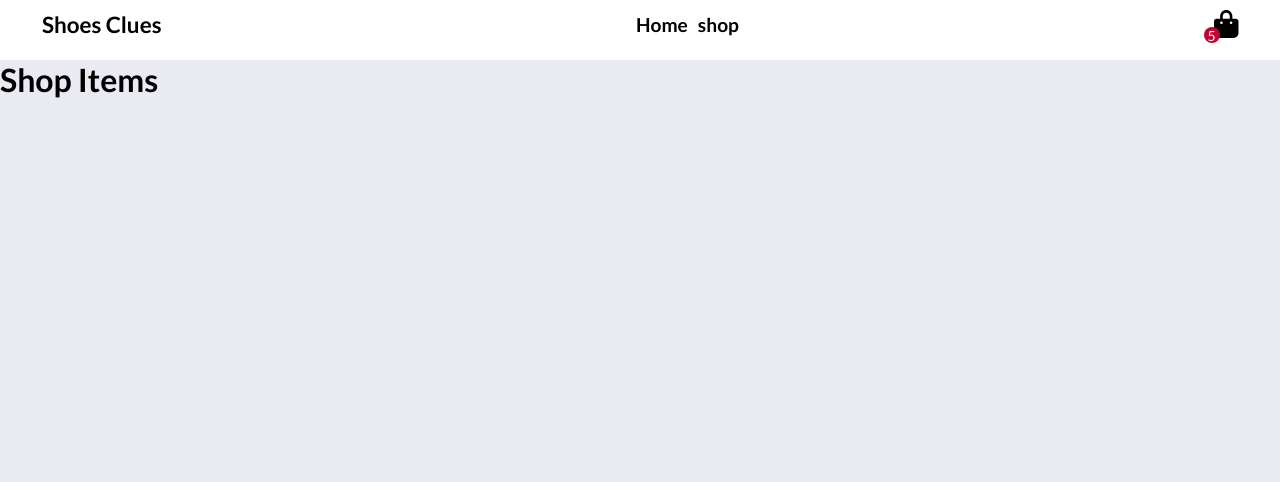
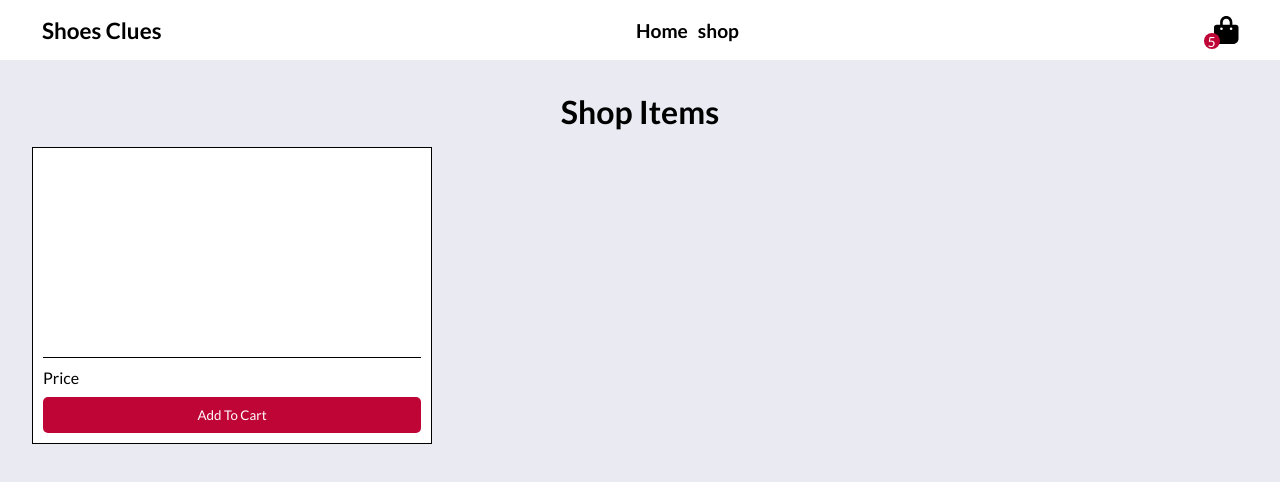
Before and after one commit to clements50/shoe-store, a React (Vite) app: page /Shop in a window 1280 px wide. Shown: the top 482 px of the page. Built offline with nearby package versions, Linux system fonts and the light colour scheme.

Commit message:
create shop item component and style shop and shop item

```diff
--- /dev/null
+++ b/src/components/ShopItem.jsx
@@ -0,0 +1,11 @@
+import styles from "../styles/ShopItem.module.css";
+
+export default function ShopItem() {
+  return (
+    <div className={styles.item_container}>
+      <div className={styles.image_container}></div>
+      <div className={styles.price_container}>Price</div>
+      <button>Add To Cart</button>
+    </div>
+  );
+}
--- a/src/index.css
+++ b/src/index.css
@@ -10,4 +10,5 @@
 #root {
   min-height: 100vh;
   background: #e9eaf2;
+  max-width: 1950px;
 }
--- a/src/pages/Shop.jsx
+++ b/src/pages/Shop.jsx
@@ -1,9 +1,11 @@
 import styles from "../styles/Shop.module.css";
+import ShopItem from "../components/ShopItem";
 
 export default function Shop() {
   return (
     <div className={styles.shop}>
       <h1>Shop Items</h1>
+      <ShopItem />
     </div>
   );
 }
--- a/src/styles/Navbar.module.css
+++ b/src/styles/Navbar.module.css
@@ -3,6 +3,8 @@
   height: 60px;
   position: relative;
   background: white;
+  display: flex;
+  align-items: center;
 }
 
 .navbar_flex__container {
--- a/src/styles/Shop.module.css
+++ b/src/styles/Shop.module.css
@@ -0,0 +1,8 @@
+.shop {
+  padding: 2rem;
+  text-align: center;
+}
+
+.shop h1 {
+  margin-bottom: 1rem;
+}
--- /dev/null
+++ b/src/styles/ShopItem.module.css
@@ -0,0 +1,33 @@
+.item_container {
+  padding: 10px;
+  border: 1px solid black;
+  width: 400px;
+  display: flex;
+  flex-direction: column;
+  background: white;
+  gap: 10px;
+}
+
+.image_container {
+  height: 200px;
+  border-bottom: 1px solid black;
+}
+
+.price_container {
+  text-align: start;
+}
+
+.item_container button {
+  padding: 10px;
+  background: #bf0436;
+  border: none;
+  border-radius: 5px;
+  color: white;
+  cursor: pointer;
+}
+
+@media screen and (max-width: 700px) {
+  .item_container {
+    width: 100%;
+  }
+}
```
